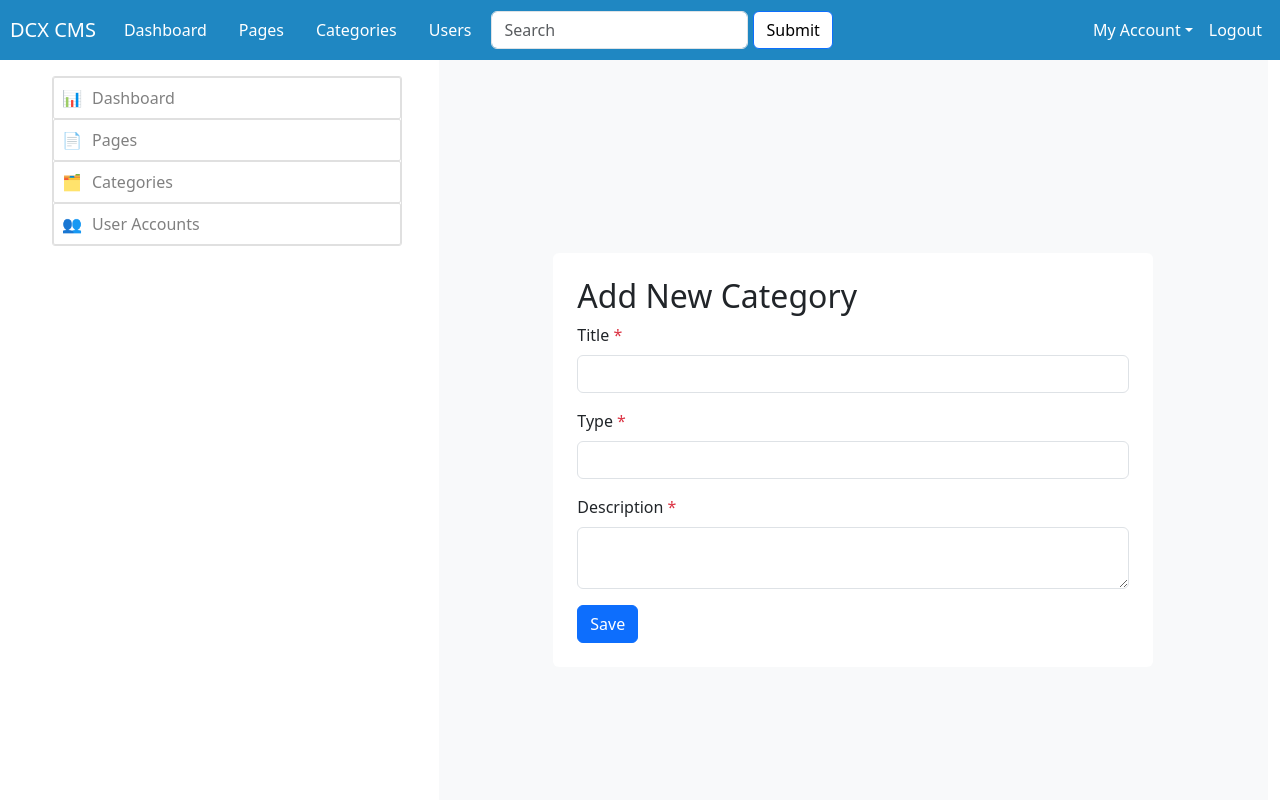
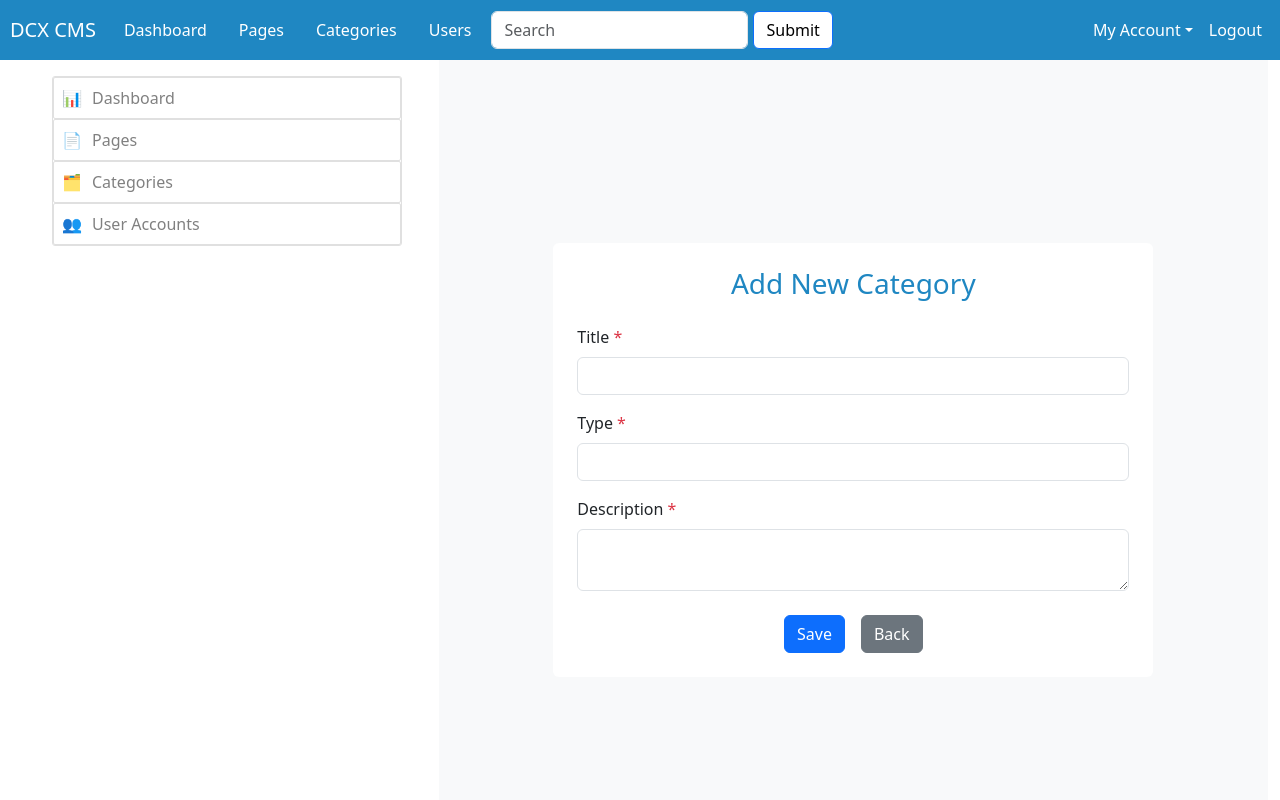
Before and after one commit to Tanusingh02/CMSRepo, a React (Vite) app in the folder Client/cms_app/: page /categories/new in a window 1280 px wide. Shown: the top 800 px of the page. Built offline with nearby package versions, Linux system fonts and the light colour scheme.

Commit message:
In the categoryForm and editCategory from back button added

```diff
--- a/Client/cms_app/src/components/Category/CategoryForm.jsx
+++ b/Client/cms_app/src/components/Category/CategoryForm.jsx
@@ -29,13 +29,17 @@ function CategoryForm() {
       navigate("/categories");
     } catch (error) {
       console.error("Error occurred:", error);
+      alert("Failed to create category");
     }
   };
 
   return (
     <div className="d-flex justify-content-center align-items-center min-vh-100 bg-light">
       <div className="p-4 rounded bg-white w-100" style={{ maxWidth: "600px" }}>
-        <h2>Add New Category</h2>
+        <h3 className="text-center mb-4" style={{ color: "#1f87c2" }}>
+          Add New Category
+        </h3>
+
         <form onSubmit={handleSubmit}>
           {/* Title */}
           <div className="mb-3">
@@ -47,6 +51,8 @@ function CategoryForm() {
               value={title}
               onChange={(e) => setTitle(e.target.value)}
               required
+              onInvalid={(e) => e.target.setCustomValidity("Please fill out the title")}
+              onInput={(e) => e.target.setCustomValidity("")}
             />
           </div>
 
@@ -60,6 +66,8 @@ function CategoryForm() {
               value={type}
               onChange={(e) => setType(e.target.value)}
               required
+              onInvalid={(e) => e.target.setCustomValidity("Please fill out the type")}
+              onInput={(e) => e.target.setCustomValidity("")}
             />
           </div>
 
@@ -73,12 +81,26 @@ function CategoryForm() {
               value={desc}
               onChange={(e) => setDesc(e.target.value)}
               required
+              onInvalid={(e) => e.target.setCustomValidity("Please fill out the description")}
+              onInput={(e) => e.target.setCustomValidity("")}
             />
           </div>
 
-          <button type="submit" className="btn btn-primary me-4">
-            Save
-          </button>
+          {/* Centered Buttons */}
+          <div className="text-center mt-4">
+            <div className="d-inline-flex gap-3">
+              <button type="submit" className="btn btn-primary">
+                Save
+              </button>
+              <button
+                type="button"
+                className="btn btn-secondary"
+                onClick={() => navigate("/categories")}
+              >
+                Back
+              </button>
+            </div>
+          </div>
         </form>
       </div>
     </div>
--- a/Client/cms_app/src/components/Category/Editategory.jsx
+++ b/Client/cms_app/src/components/Category/Editategory.jsx
@@ -63,6 +63,7 @@ function EditCategory() {
         <h3 className="text-center mb-4" style={{ color: "#1f87c2" }}>
           Edit Category
         </h3>
+
         <form onSubmit={handleSubmit}>
           {/* Title */}
           <div className="mb-3">
@@ -115,10 +116,20 @@ function EditCategory() {
             />
           </div>
 
-          <div className="text-center">
-            <button type="submit" className="btn btn-primary mt-2">
-              Update
-            </button>
+          {/* Centered Buttons */}
+          <div className="text-center mt-4">
+            <div className="d-inline-flex gap-3">
+              <button type="submit" className="btn btn-primary">
+                Update
+              </button>
+              <button
+                type="button"
+                className="btn btn-secondary"
+                onClick={() => navigate("/categories")}
+              >
+                Back
+              </button>
+            </div>
           </div>
         </form>
       </div>
```
